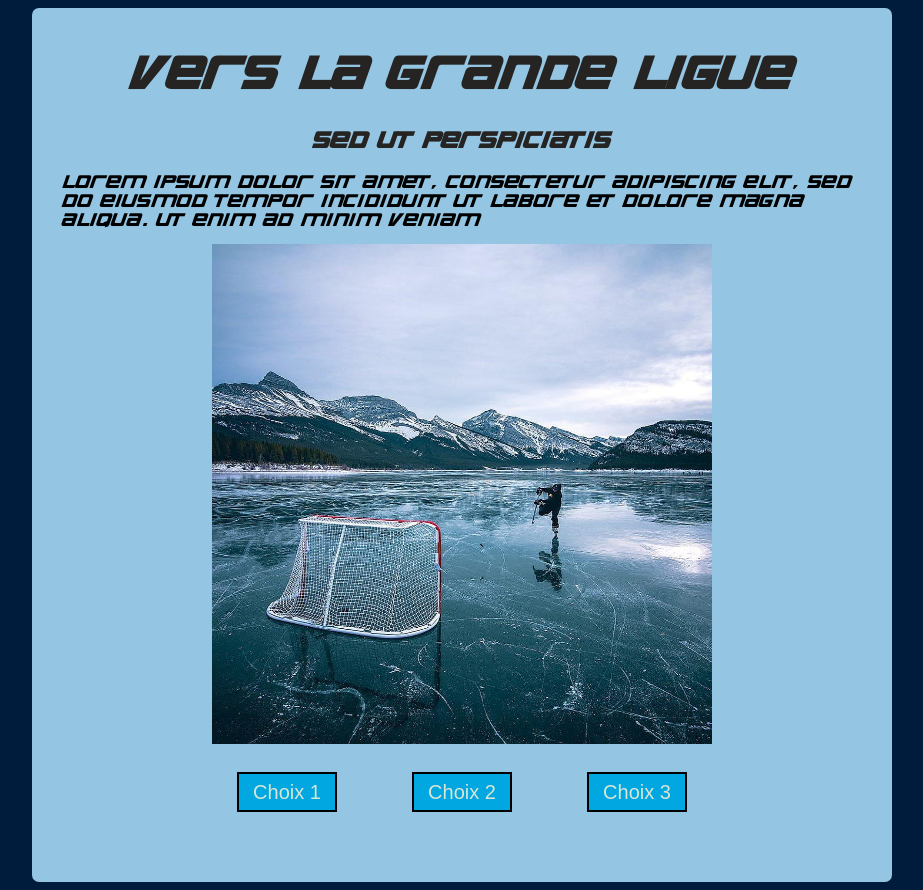
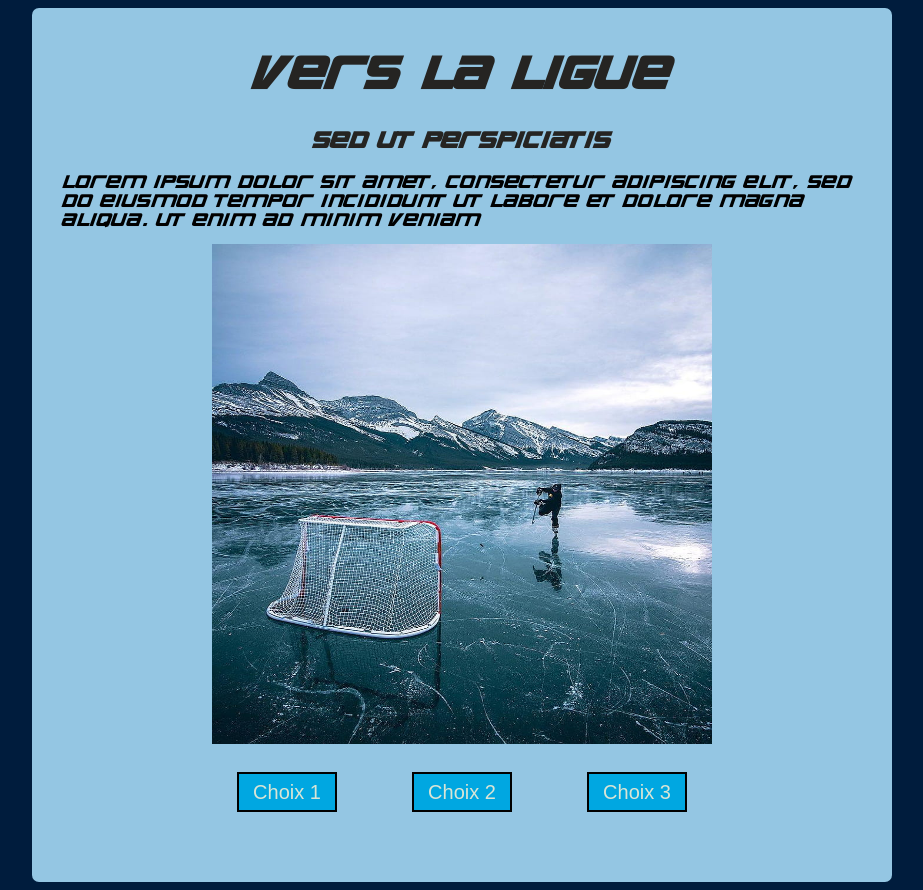
Before and after one commit to willRathier/RATHIER_MAILLY_WILLIAM_vous-etes-le-heros_VERS_LA_LIGUE, a plain HTML site: page vers_la_ligue.html in a window 1280 px wide. Shown: the whole page, without its empty margins (178-1101 px from the left). Drawn offline with Linux system fonts and the light colour scheme.

Commit message:
Update vers_la_ligue.html

```diff
--- a/vers_la_ligue.html
+++ b/vers_la_ligue.html
@@ -10,7 +10,7 @@
   </head>
   <body>
     <div class="game">
-      <h1>Vers la Grande Ligue</h1>
+      <h1>Vers la Ligue</h1>
       <h2>Sed ut perspiciatis</h2>
       <div class="para1">
         Lorem ipsum dolor sit amet, consectetur adipiscing elit, sed do eiusmod
```
